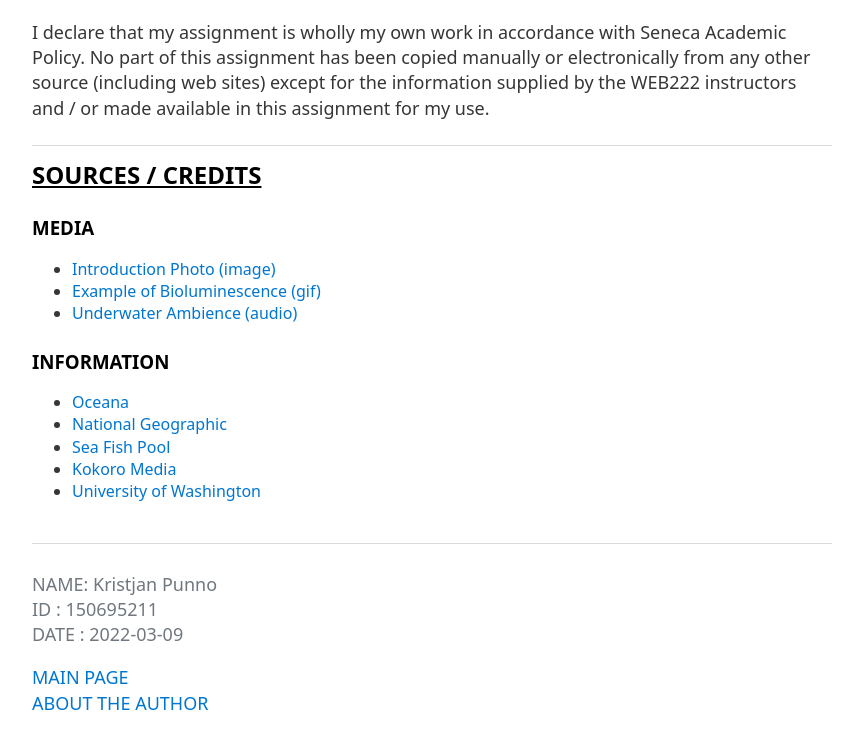
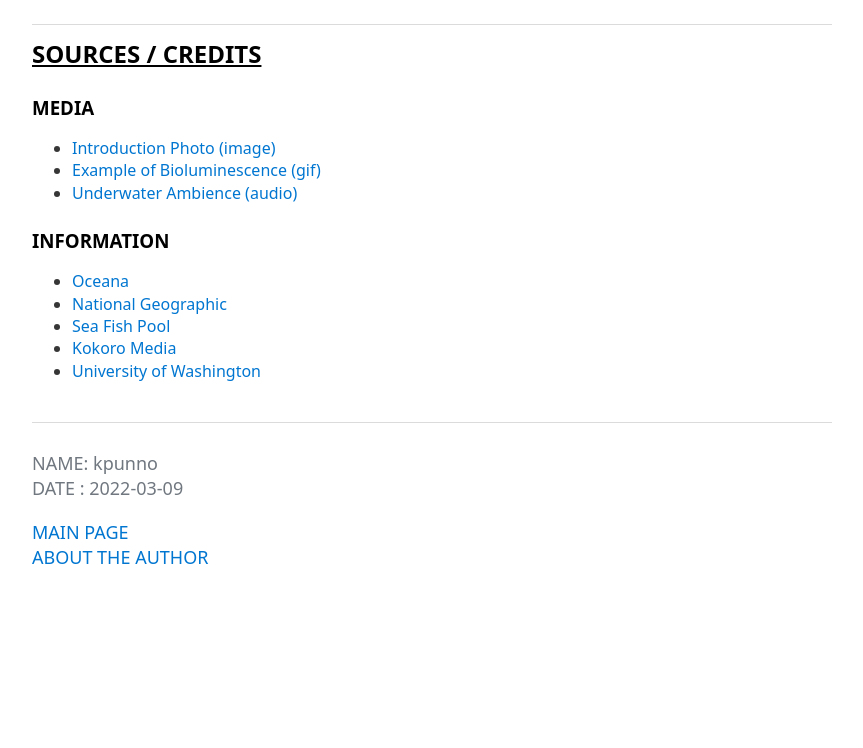
Before and after one commit to kpunno/anglerfish, a plain HTML site: page honesty.html in a window 1280 px wide. Shown: the whole page, without its empty margins (208-1071 px from the left). Drawn offline with nearby package versions, Linux system fonts and the light colour scheme.

Commit message:
Update honesty.html

```diff
--- a/honesty.html
+++ b/honesty.html
@@ -1,23 +1,3 @@
-<!-- Your Honest page should go here.  Use the following info in your page:
-
-  Honesty Statement
-
-  I declare that my assignment is wholly my own work in accordance with Seneca Academic
-  Policy. No part of this assignment has been copied manually or electronically from any
-  other source (including web sites) except for the information supplied by the WEB222
-  instructors and / or made available in this assignment for my use.
-
-  I also declare that no part of this assignment has been distributed to other students.
-
-  Credits
-
-  Include proper links, citations, references, etc to any material you have used in the site.
-
-  Name: Your Name Here...
-
-  Dated: Date Here...
-
--->
 <!DOCTYPE html>
 <html lang="en">
 <head>
@@ -28,14 +8,6 @@
     <link rel="stylesheet" href="https://cdn.jsdelivr.net/npm/water.css@2/out/water.css">
 </head>
 <body>
-    <header style="font-size: large;">
-        <p>
-        I declare that my assignment is wholly my own work in accordance with Seneca Academic
-        Policy. No part of this assignment has been copied manually or electronically from any
-        other source (including web sites) except for the information supplied by the WEB222
-        instructors and / or made available in this assignment for my use.
-        </p>
-    </header>
     <main>
         <h2>
             <hr>
@@ -59,8 +31,7 @@
     </main>
     <footer style="font-size: large;">
         <p>
-            NAME: Kristjan Punno<br>
-            ID : 150695211<br>
+            NAME: kpunno<br>
             DATE : 2022-03-09<br>
         </p>
         <p>
```
